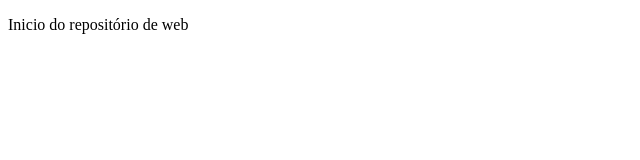
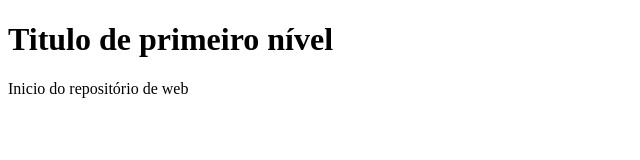
Before and after one commit to emanuelbrebal/pweb1, a plain HTML site: page index.html in a window 1280 px wide. Shown: the whole page, without its empty margins (0-640 px from the left). Drawn offline with Linux system fonts and the light colour scheme.

Commit message:
Update index.html

```diff
--- a/index.html
+++ b/index.html
@@ -5,6 +5,7 @@
     <meta charset="utf-8">
   </head>
   <body>
+    <h1>Titulo de primeiro nível</h1>
     <p>Inicio do repositório de web</p>
   </body>
 </html>
```
